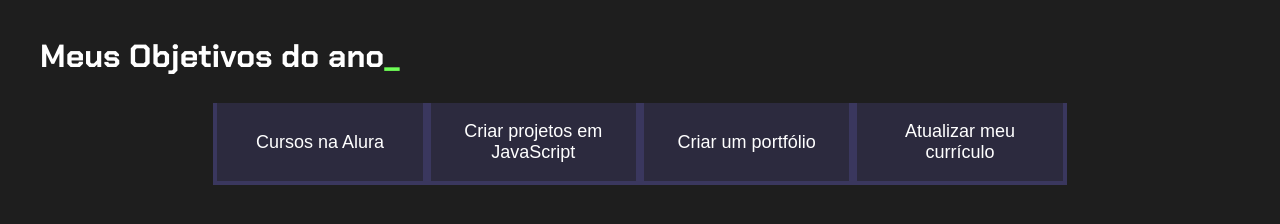
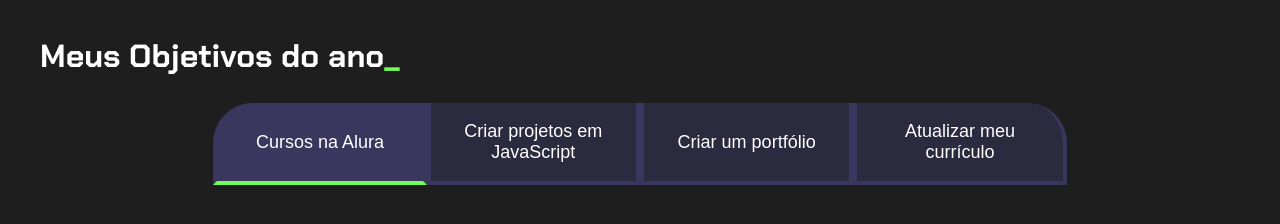
Before and after one commit to 24-RAFAEL/rafael.ps, a plain HTML site: page index.html in a window 1280 px wide. Both pictures are taken after a click on the button "Cursos na Alura". Drawn offline with Linux system fonts and the light colour scheme.

Commit message:
Add files via upload

```diff
--- a/index.html
+++ b/index.html
@@ -20,5 +20,6 @@
         <button class="botao">Atualizar meu currículo</button>
       </div>
     </section>
+    <script src="main.js"></script>
   </body>
   </html>
--- /dev/null
+++ b/main.js
@@ -0,0 +1,12 @@
+const botoes = document.querySelectorAll(".botao");
+
+for(let i=0;i <botoes.length;i++){
+    botoes[i].onclick = function(){
+
+        for(let j=0;j<botoes.length;j++){
+            botoes[j].classList.remove("ativo");
+        }
+        botoes[i].classList.add("ativo");
+    }
+    console.log();
+}
--- a/style.css
+++ b/style.css
@@ -47,9 +47,23 @@ border-bottom: 4px solid var(--botao-ativo);
   border-right: 4px solid var(--botao-ativo);
   border-top: none;
 }
+
+.ativo {
+  background-color: var(--botao-ativo);
+  border-bottom: 4px solid var(--verde);
+  }
+
 @media screen and (min-width: 768px ) {
   .botoes{
     display: flex;
   }
 
 }
+
+.botao:first-child {
+  border-radius: 40px 0 0 0;
+}
+
+.botao:last-child {
+  border-radius: 0 40px 0 0;
+}
```
